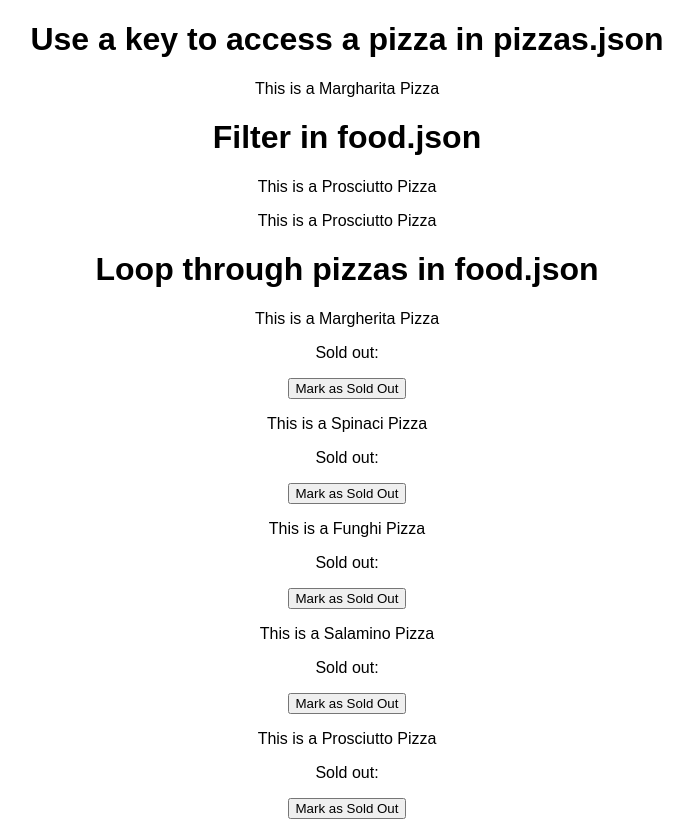
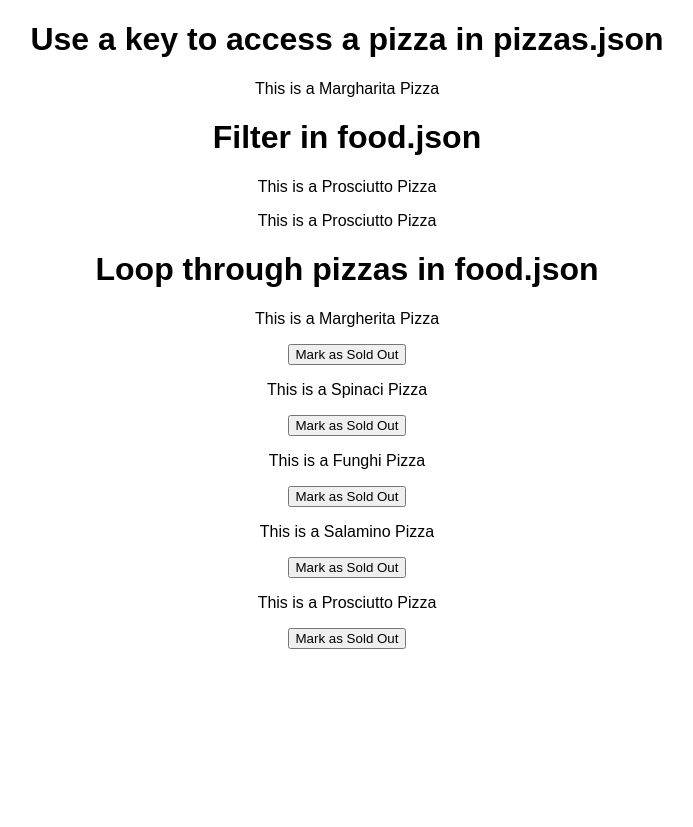
Before and after one commit to wuztb/code-sandbox-react-alpha, a React (Create React App) app: page / in a window 1280 px wide. Shown: the whole page, without its empty margins (293-986 px from the left). After the commit the page ends 800 px from the top, so only its background shows below. Built offline with nearby package versions, Linux system fonts and the light colour scheme.

Commit message:
changed soldout property to status

```diff
--- a/src/pages/FoodList.js
+++ b/src/pages/FoodList.js
@@ -34,7 +34,7 @@ export default function FoodList() {
     setFoodData((prevData) => ({
       //modify the pizzas: property
       pizzas: prevData.pizzas.map((pizza) =>
-        pizza.name === pizzaName ? { ...pizza, soldout: "yes" } : pizza
+        pizza.name === pizzaName ? { ...pizza, status: "soldout" } : pizza
       ),
     }));
   };
@@ -43,7 +43,7 @@ export default function FoodList() {
     setFoodData((prevData) => ({
       pizzas: prevData.pizzas.map((pizza) => {
         if (pizza.name === pizzaName) {
-          const { soldout, ...rest } = pizza; // Remove soldout property
+          const { status, ...rest } = pizza; // Remove soldout property
           return rest;
         }
         return pizza;
@@ -71,13 +71,18 @@ export default function FoodList() {
       <h1>Loop through pizzas in food.json</h1>
       {foodData &&
         foodData.pizzas.map((pizza) => (
-          <div key={pizza.name} className={pizza.soldout ? "soldout" : ""}>
+          <div
+            key={pizza.name}
+            className={pizza.status === "soldout" ? "soldout" : ""}
+          >
             <Pizza pizza={pizza} />
-            <p>Sold out: {pizza.soldout}</p>
-            {pizza.soldout ? (
-              <button onClick={() => removeSoldOut(pizza.name)}>
-                Remove Soldout
-              </button>
+            {pizza.status === "soldout" ? (
+              <>
+                <p>{pizza.status}</p>
+                <button onClick={() => removeSoldOut(pizza.name)}>
+                  Remove Soldout
+                </button>
+              </>
             ) : (
               <button onClick={() => markAsSoldOut(pizza.name)}>
                 Mark as Sold Out
```
